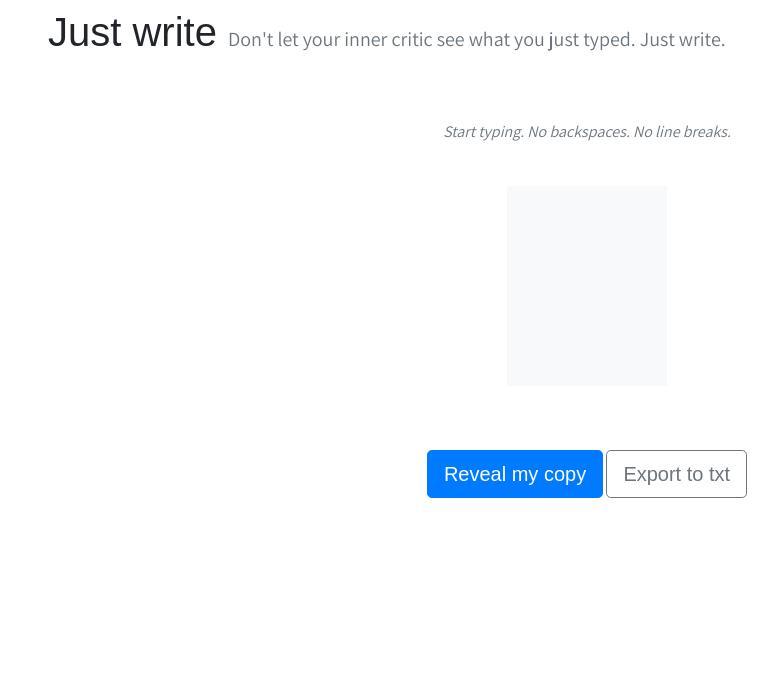
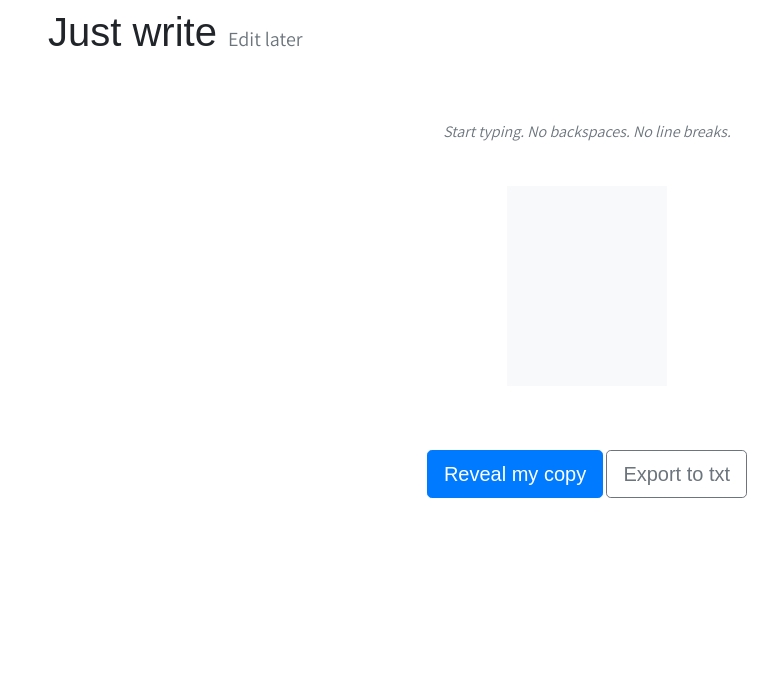
Before and after one commit to tdnvl/justwrite, a plain HTML site: page index.html in a window 1280 px wide. Shown: the top 678 px of the page, without its empty margins (53-831 px from the left). Drawn offline with nearby package versions, Linux system fonts and the light colour scheme; a web font is replaced by a local one.

Commit message:
Change tagline

```diff
--- a/index.html
+++ b/index.html
@@ -44,7 +44,7 @@
             <nav class="navbar navbar-light">
                 <ul class="nav">
                     <li class="nav-item">
-                        <h1>Just write <small class="text-muted lead">Don't let your inner critic see what you just typed. Just write.</small></h1>
+                        <h1>Just write <small class="text-muted lead">Edit later</small></h1>
                     </li>
                 </ul>
             </nav>
```
